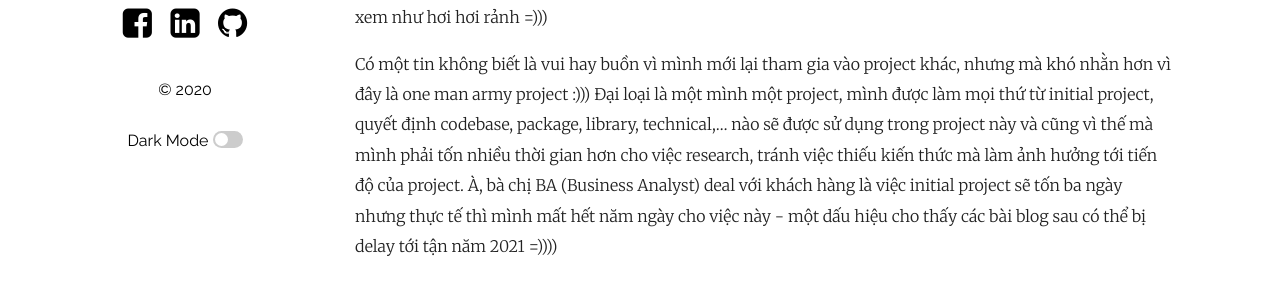
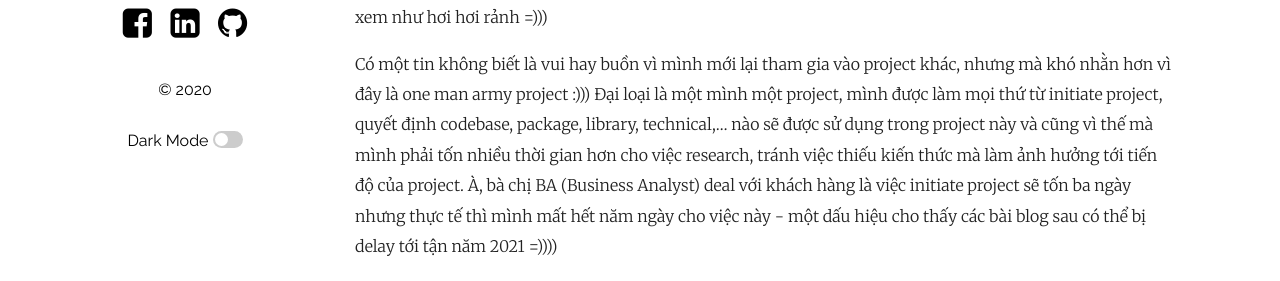
Before and after one commit to nguyenvudao/nguyenvu.dev, a Jekyll site: the page built from _posts/2020-09-26-firebase-implementation.markdown, in a window 1280 px wide and 900 px high. Shown: the part 428-709 px from the top of the window. Built offline with Jekyll 4.4.1, drawn with Linux system fonts in a browser that asks for light colours; comment, search, counter and statistics services are not loaded; some of the changed text lies outside the part shown.

Commit message:
fix typo

````diff
--- a/_posts/2020-09-26-firebase-implementation.markdown
+++ b/_posts/2020-09-26-firebase-implementation.markdown
@@ -7,7 +7,7 @@ categories: Nodejs Firebase Typescript
 
 Hế lô mọi người, lâu quá không gặp ^^!. Nếu không nhầm thì cũng đã khoảng 3 tháng 16 ngày tính từ lần cuối mình publish bài viết về [Google Authenticator] ý. Vấn đề là sau hôm viết bài đấy thì mình join vào một project khác mà theo lời PM (Project Manager) thì project đang trong giai đoạn gấp rút cực kỳ và có thể bị cháy nếu như tình hình hiện tại không được cải thiện :D. Thế là mình lặn ngụp trong đấy mấy tháng trời, vừa làm vừa phải research thêm rất nhiều công nghệ khác (Firebase, Stripe, Nestjs, Odoo, Docker....) nên thời gian rảnh không có nhiều, bù lại thì mình sẽ viết thêm blog để giới thiệu với mọi người từng công nghệ mà mình đã tích hợp. Hiện tại thì project mình nhắc tới ở trên hôm nay đã là sprint cuối cùng lúc mình viết bài blog này (25-09-2020) và tuần sau sẽ bắt đầu bước vào "one month guarantee phase" nên thời gian hiện tại cũng xem như hơi hơi rảnh =)))
 
-Có một tin không biết là vui hay buồn vì mình mới lại tham gia vào project khác, nhưng mà khó nhằn hơn vì đây là one man army project :))) Đại loại là một mình một project, mình được làm mọi thứ từ initial project, quyết định codebase, package, library, technical,... nào sẽ được sử dụng trong project này và cũng vì thế mà mình phải tốn nhiều thời gian hơn cho việc research, tránh việc thiếu kiến thức mà làm ảnh hưởng tới tiến độ của project. À, bà chị BA (Business Analyst) deal với khách hàng là việc initial project sẽ tốn ba ngày nhưng thực tế thì mình mất hết năm ngày cho việc này - một dấu hiệu cho thấy các bài blog sau có thể bị delay tới tận năm 2021 =))))
+Có một tin không biết là vui hay buồn vì mình mới lại tham gia vào project khác, nhưng mà khó nhằn hơn vì đây là one man army project :))) Đại loại là một mình một project, mình được làm mọi thứ từ initiate project, quyết định codebase, package, library, technical,... nào sẽ được sử dụng trong project này và cũng vì thế mà mình phải tốn nhiều thời gian hơn cho việc research, tránh việc thiếu kiến thức mà làm ảnh hưởng tới tiến độ của project. À, bà chị BA (Business Analyst) deal với khách hàng là việc initiate project sẽ tốn ba ngày nhưng thực tế thì mình mất hết năm ngày cho việc này - một dấu hiệu cho thấy các bài blog sau có thể bị delay tới tận năm 2021 =))))
 
 Thôi lan man vậy thoai, trong bài này mình sẽ nói về [Firebase] - một platform khá ngon lành được backed bởi ông khổng lồ Google.
 
@@ -58,7 +58,7 @@ Tiếp theo gõ:
 > firebase init functions
 
 Trong quá trình init, nó sẽ hỏi mình vài câu hỏi, cứ chọn những option nào phù hợp với bản thân nhé.
-Sau khi quá trình initial hoàn tất, cấu trúc của project sẽ nhìn giống như này này:
+Sau khi quá trình initiate hoàn tất, cấu trúc của project sẽ nhìn giống như này này:
 
 ```
 myproject
````
Also changed, not shown: other parts of _posts/2020-09-26-firebase-implementation.markdown (+1 -1 lines).
